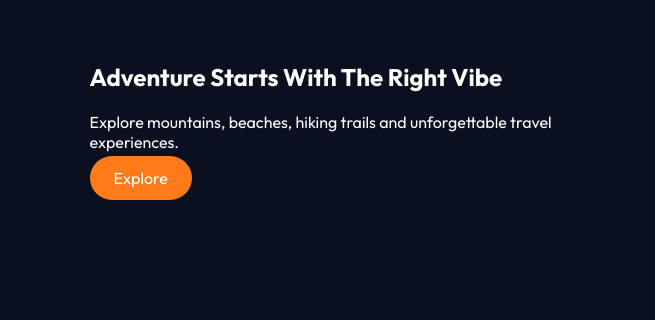
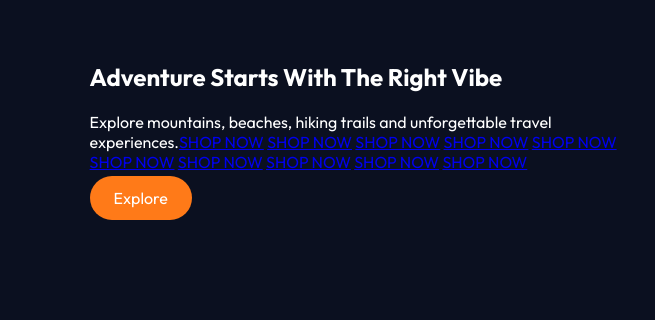
Before and after one commit to seoboost31/vibeadventures.site, a plain HTML site: page index.html in a window 1280 px wide. Shown: the part 138-458 px from the top of the page, 0-655 px from the left. Drawn offline with Linux system fonts and the light colour scheme.

Commit message:
Add multiple SHOP NOW links in hero section
Added multiple 'SHOP NOW' links to the hero section.

```diff
--- a/index.html
+++ b/index.html
@@ -1 +1,11 @@
-<!DOCTYPE html><html><head><meta charset='UTF-8'><meta name='viewport' content='width=device-width,initial-scale=1'><title>VibeAdventures</title><link href='https://fonts.googleapis.com/css2?family=Outfit:wght@300;400;600;700&display=swap' rel='stylesheet'><style>body{margin:0;font-family:Outfit,sans-serif;background:#0b1020;color:#fff}header,footer{background:#111933;padding:20px 7%}.hero{display:grid;grid-template-columns:repeat(auto-fit,minmax(300px,1fr));padding:70px 7%;gap:40px}img{max-width:100%;border-radius:16px}.btn{background:#ff7a18;color:#fff;padding:12px 24px;text-decoration:none;border-radius:25px}</style></head><body><header><h2>VibeAdventures</h2></header><section class='hero'><div><h1>Adventure Starts With The Right Vibe</h1><p>Explore mountains, beaches, hiking trails and unforgettable travel experiences.</p><a class='btn' href='#'>Explore</a></div><img src='https://images.unsplash.com/photo-1500530855697-b586d89ba3ee?auto=format&fit=crop&w=1000&q=80'></section><footer>©2026 VibeAdventures.site</footer></body></html>
+<!DOCTYPE html><html><head><meta charset='UTF-8'><meta name='viewport' content='width=device-width,initial-scale=1'><title>VibeAdventures</title><link href='https://fonts.googleapis.com/css2?family=Outfit:wght@300;400;600;700&display=swap' rel='stylesheet'><style>body{margin:0;font-family:Outfit,sans-serif;background:#0b1020;color:#fff}header,footer{background:#111933;padding:20px 7%}.hero{display:grid;grid-template-columns:repeat(auto-fit,minmax(300px,1fr));padding:70px 7%;gap:40px}img{max-width:100%;border-radius:16px}.btn{background:#ff7a18;color:#fff;padding:12px 24px;text-decoration:none;border-radius:25px}</style></head><body><header><h2>VibeAdventures</h2></header><section class='hero'><div><h1>Adventure Starts With The Right Vibe</h1><p>Explore mountains, beaches, hiking trails and unforgettable travel experiences.<a href="https://565764.shop/">SHOP NOW</a>
+<a href="http://56765.shop/">SHOP NOW</a>
+<a href="https://565766.shop/">SHOP NOW</a>
+<a href="https://565767.shop/">SHOP NOW</a>
+<a href="http://565768.shop/">SHOP NOW</a>
+<a href="https://565769.shop/">SHOP NOW</a>
+<a href="https://565770.shop/">SHOP NOW</a>
+<a href="https://565771.shop/">SHOP NOW</a>
+<a href="https://565772.shop/">SHOP NOW</a>
+<a href="https://565773.shop/">SHOP NOW</a>
+</p><a class='btn' href='#'>Explore</a></div><img src='https://images.unsplash.com/photo-1500530855697-b586d89ba3ee?auto=format&fit=crop&w=1000&q=80'></section><footer>©2026 VibeAdventures.site</footer></body></html>
```
